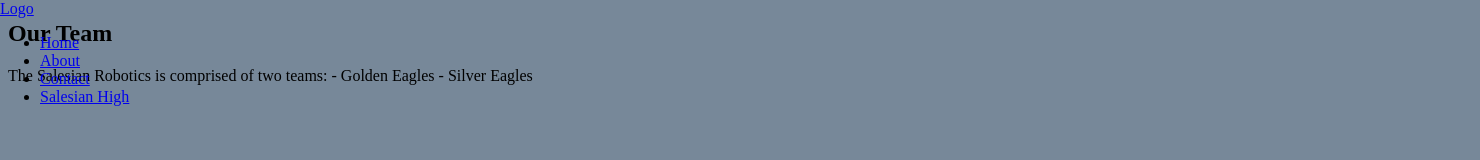
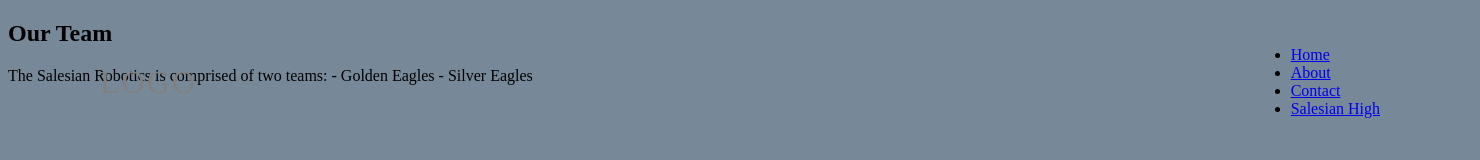
Before and after one commit to shs-cs/salesianrobotics.org, a website: page index.html in a window 1280 px wide. Shown: the whole page, 1480 px wide, since content can reach past the window. Drawn offline with Linux system fonts and the light colour scheme.

Commit message:
Fixing the headers

```diff
--- a/index.html
+++ b/index.html
@@ -23,7 +23,7 @@
 
 </body>
 
-<div>
+<div class="team">
   <h2>Our Team</h2>
   <p>The Salesian Robotics is comprised of two teams:
     - Golden Eagles
--- a/static/CSS/main.css
+++ b/static/CSS/main.css
@@ -1,6 +1,6 @@
 body {
 	background-color: lightslategray;
-
+	min-height: 100wh;
 }
 
 header {
@@ -8,5 +8,17 @@
 	top: 0;
 	left: 0;
 	width: 100%;
-	padding: 30px 100;
+	padding: 30px 100px;
+	display: flex;
+	justify-content: space-between;
+	align-items: center;
 }
+
+header .logo {
+	color: gray;
+	font-weight: 100;
+	text-decoration: none;
+	font-size: 2em;
+	text-transform: uppercase;
+	letter-spacing: 2px;
+}
```
